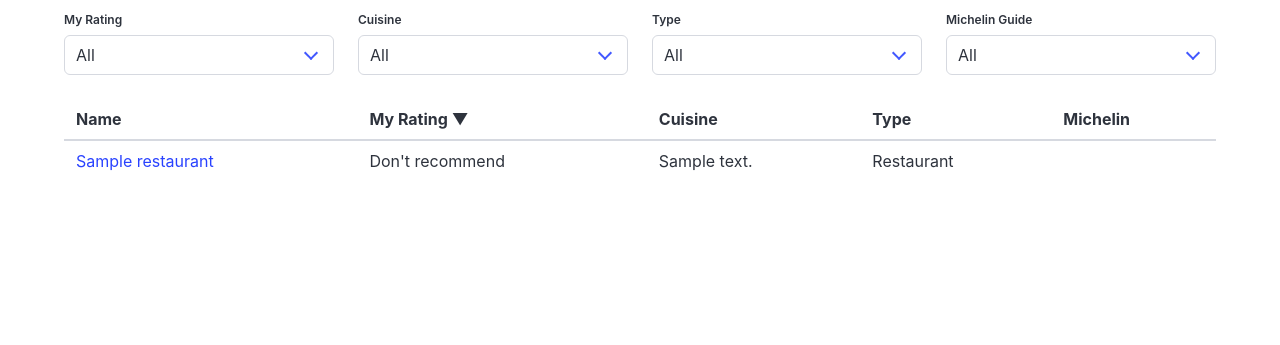
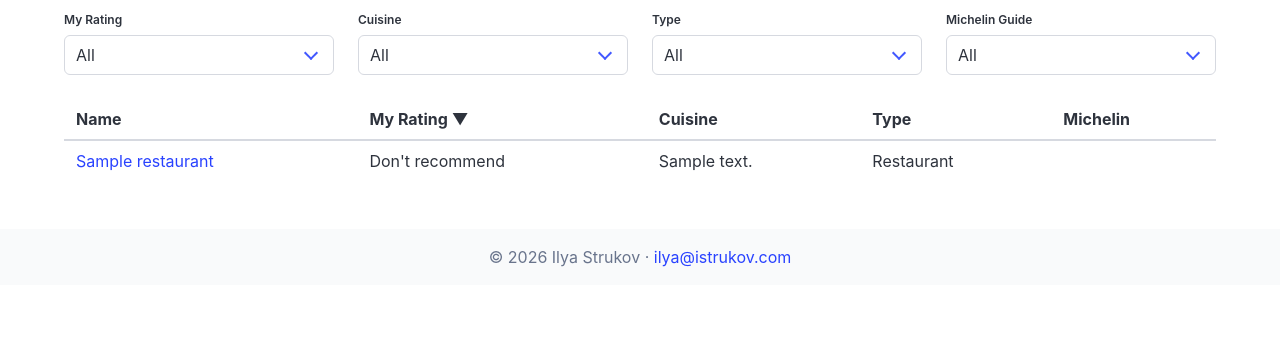
Before and after one commit to iley/restaurants, a Django app: a page that uses restaurants/templates/restaurants/base.html in a window 1280 px wide. Shown: the part 137-482 px from the top of the page. Run offline with Django 5.2, Linux system fonts and the light colour scheme; tables that the repository leaves empty hold one stand-in row (values such as "Sample post").

Commit message:
Add footer

```diff
--- a/restaurants/templates/restaurants/base.html
+++ b/restaurants/templates/restaurants/base.html
@@ -50,6 +50,12 @@
   </div>
 </section>
 
+<footer class="footer py-4">
+  <div class="container has-text-centered has-text-grey">
+    <p>© {% now "Y" %} Ilya Strukov · <a href="mailto:ilya@istrukov.com">ilya@istrukov.com</a></p>
+  </div>
+</footer>
+
 <script>
   // Bulma navbar burger toggle
   document.addEventListener("DOMContentLoaded", () => {
```
